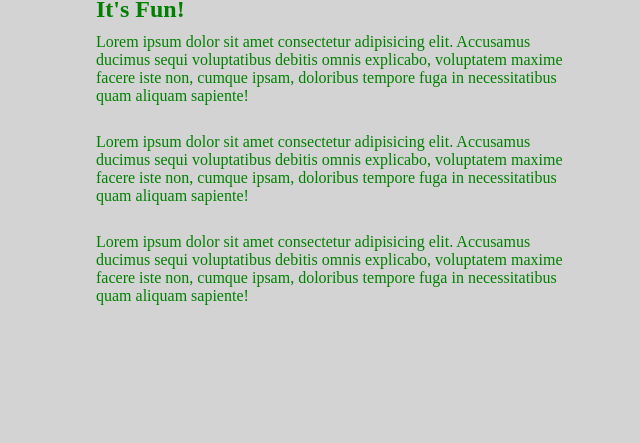
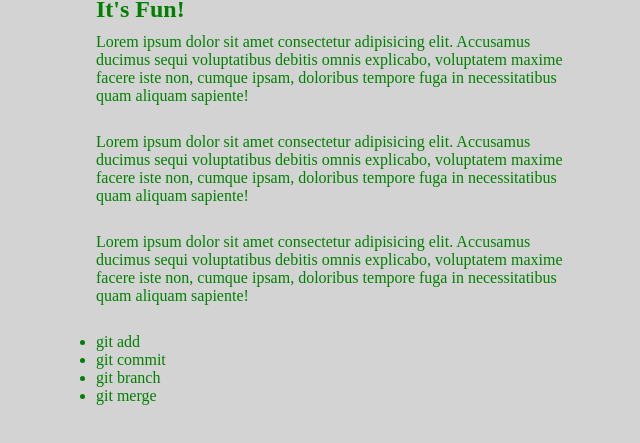
Before and after one commit to bdnaima/myfirstrepo, a plain HTML site: page index.html in a window 1280 px wide. Shown: the part 67-510 px from the top of the page, without its empty margins (64-704 px from the left). Drawn offline with Linux system fonts and the light colour scheme.

Commit message:
Added list.

```diff
--- a/index.html
+++ b/index.html
@@ -24,5 +24,11 @@
         <p>Lorem ipsum dolor sit amet consectetur adipisicing elit. Accusamus ducimus sequi voluptatibus debitis omnis
             explicabo, voluptatem maxime facere iste non, cumque ipsam, doloribus tempore fuga in necessitatibus quam
             aliquam sapiente!</p><br>
+        <ul>
+            <li>git add</li>
+            <li>git commit</li>
+            <li>git branch</li>
+            <li>git merge</li>
+        </ul>
     </main>
 </body>
```
